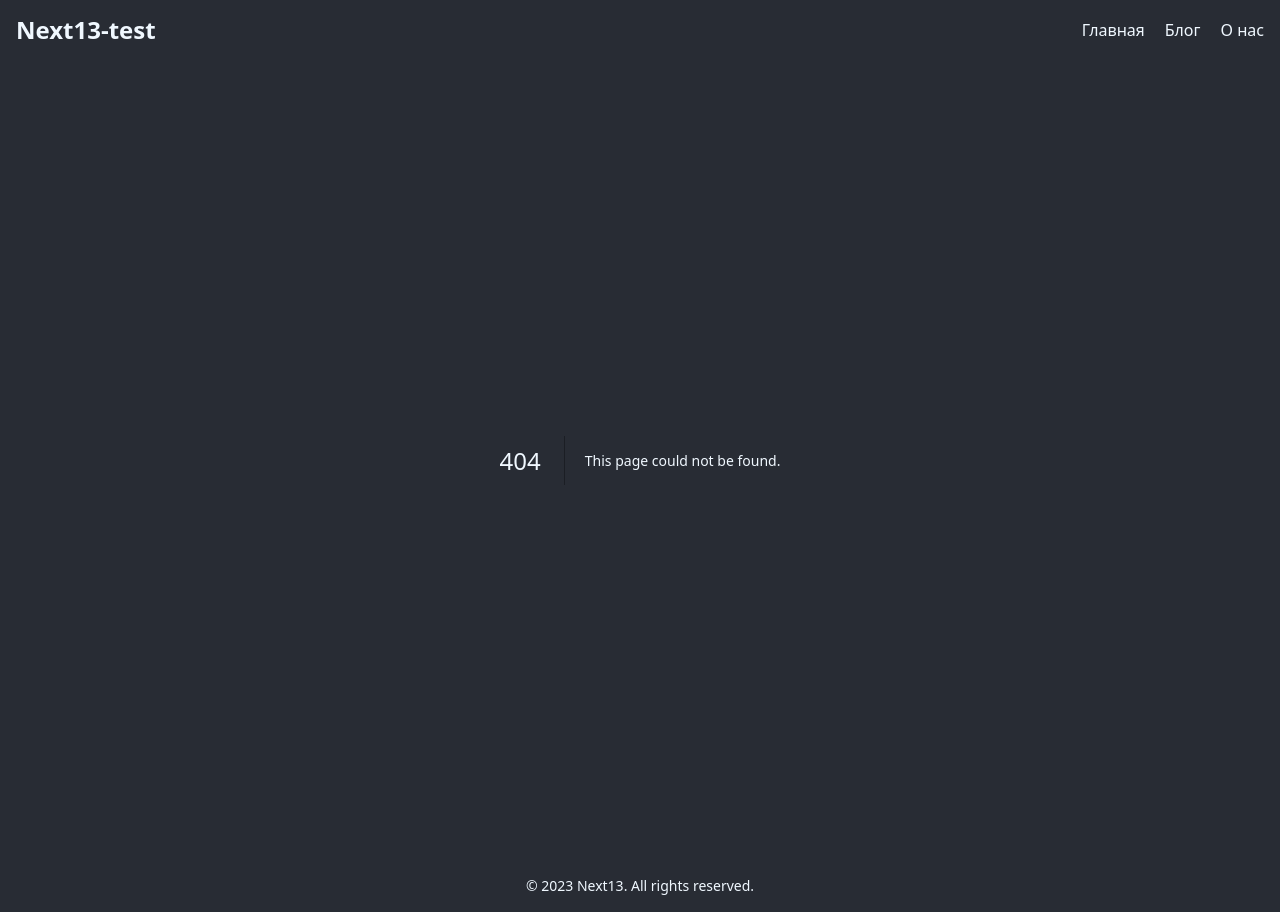
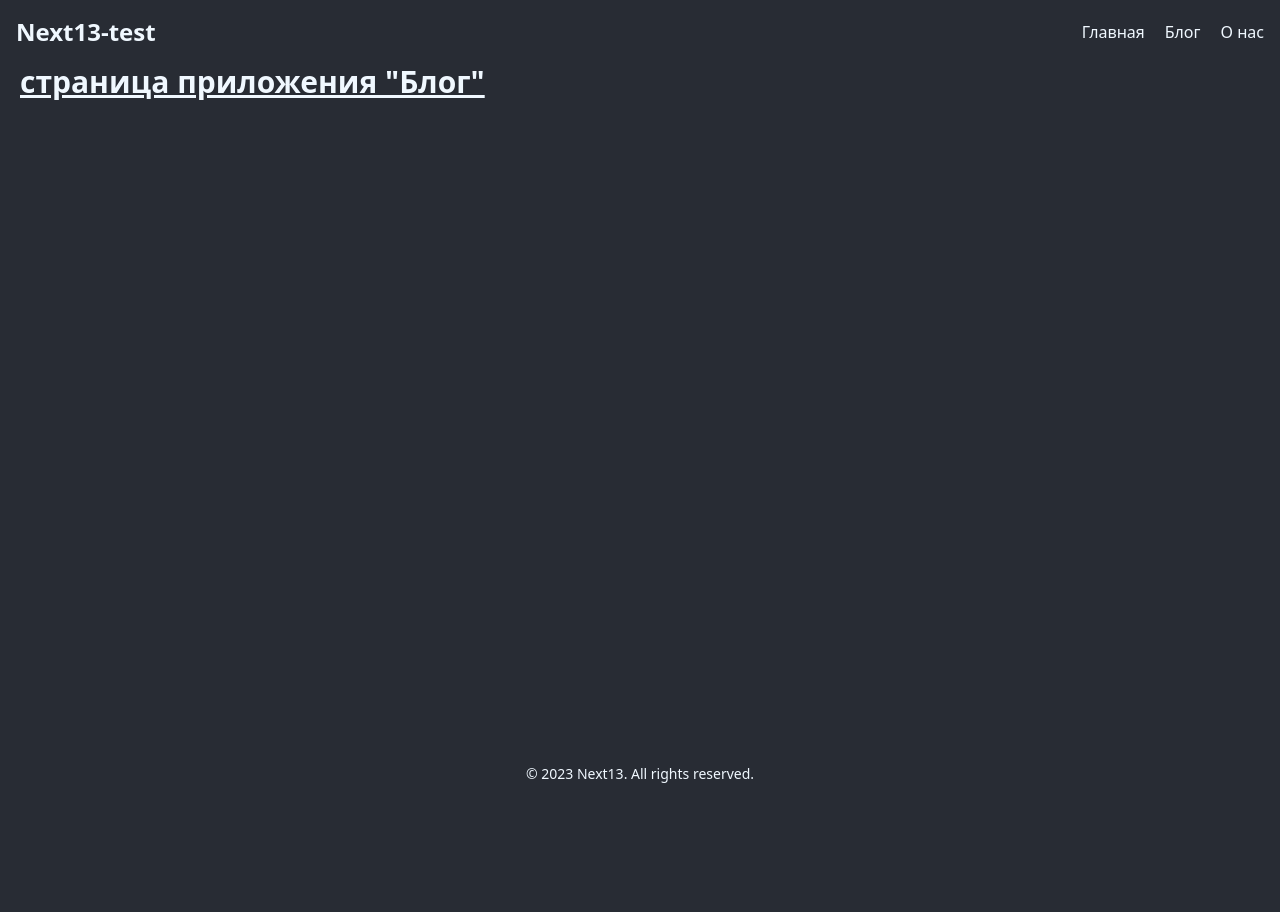
Before and after one commit to blessMe-Padre/nextjs, a Next.js app: page /blog in a window 1280 px wide. Before the commit this address had no page. After the commit the page ends 800 px from the top, so only its background shows below. Built offline with nearby package versions, Linux system fonts and the light colour scheme.

Commit message:
добавляет страницу блог

```diff
--- a/app/about/page.jsx
+++ b/app/about/page.jsx
@@ -1,5 +1,5 @@
 export default function About() {
     return <h1 className="text-3xl font-bold underline text">
-        Hello world!
+        страница приложения "О нас"
     </h1>
 }
--- /dev/null
+++ b/app/blog/page.jsx
@@ -0,0 +1,5 @@
+export default function Blog() {
+    return <h1 className="text-3xl font-bold underline text">
+        страница приложения "Блог"
+    </h1>
+}
```
